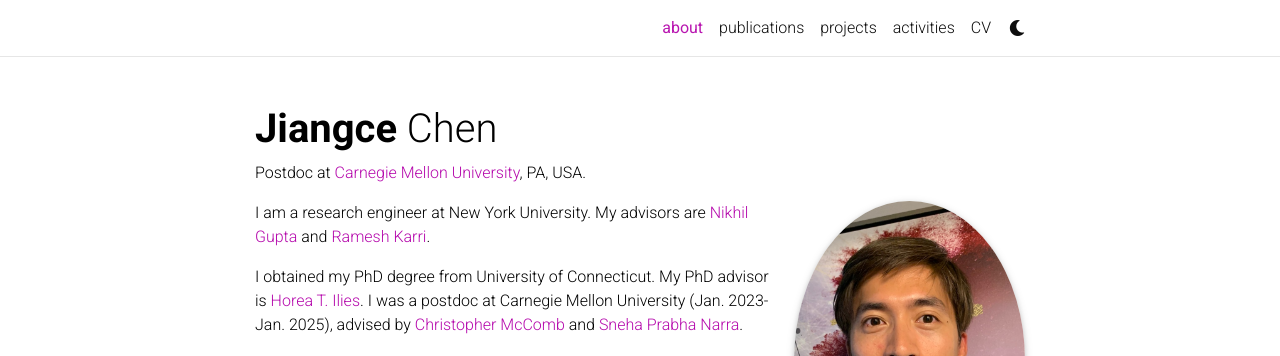
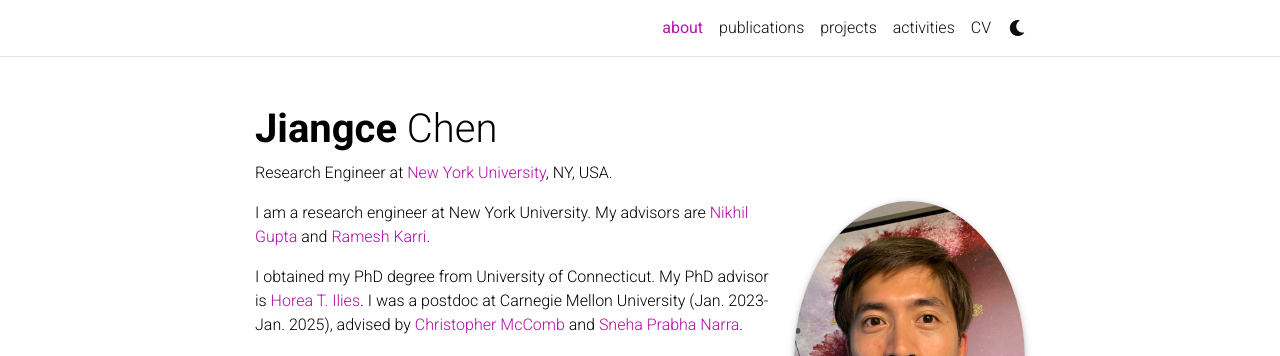
Before and after one commit to sanjanas08/SanjanaShah.github.io, a Jekyll site: the page built from _pages/about.md, in a window 1280 px wide and 900 px high. Shown: the top 356 px of the window. Built offline with Jekyll 4.4.1, drawn with Linux system fonts in a browser that asks for light colours; full-size pictures stand in for the smaller copies a plugin makes; comment, search, counter and statistics services are not loaded; a style sheet for code colours, icons or effects is not loaded.

Commit message:
update job

```diff
--- a/_pages/about.md
+++ b/_pages/about.md
@@ -2,7 +2,7 @@
 layout: about
 title: about
 permalink: /
-subtitle: Postdoc at <a href='https://www.cmu.edu' target='blank'>Carnegie Mellon University</a>, PA, USA.
+subtitle: Research Engineer at <a href='https://www.nyu.edu' target='blank'>New York University</a>, NY, USA.
 
 profile:
   align: right
```
